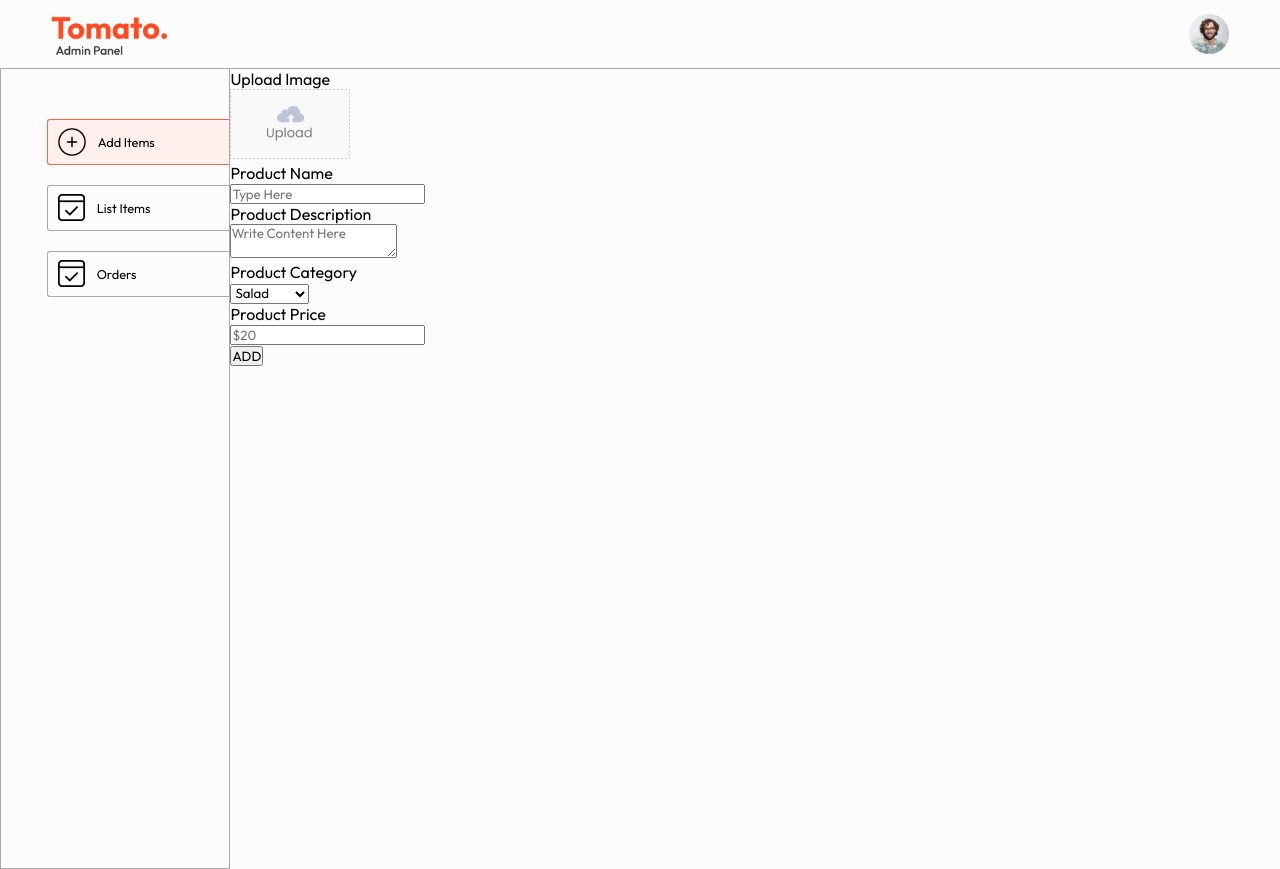
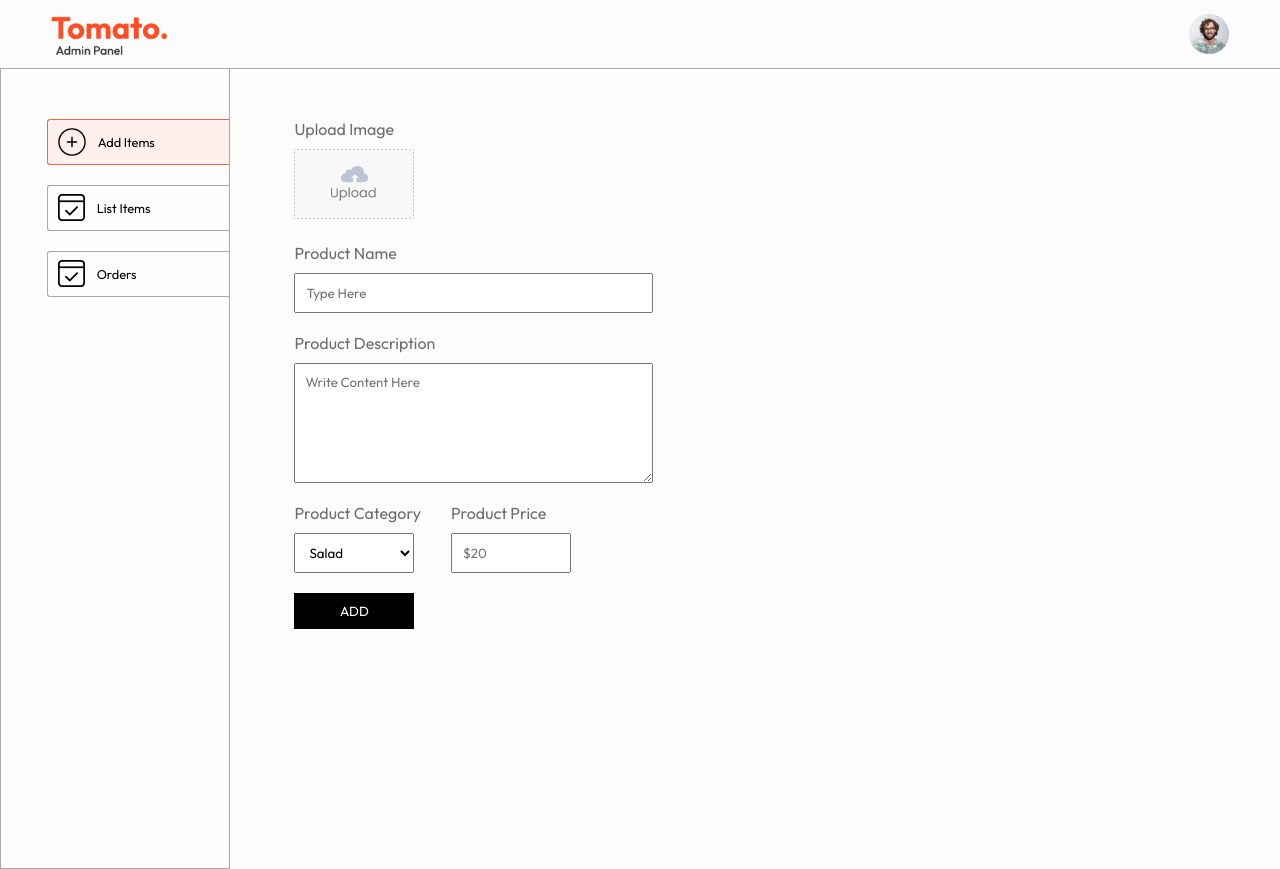
Before and after one commit to gauravjalap/food-delivery-website, a React (Vite) app in the folder admin/: page /add in a window 1280 px wide. Built offline with nearby package versions, Linux system fonts and the light colour scheme.

Commit message:
admin panel updated

```diff
--- a/admin/package.json
+++ b/admin/package.json
@@ -11,6 +11,7 @@
   },
   "dependencies": {
     "axios": "^1.7.7",
+    "lodash": "^4.17.21",
     "react": "^18.3.1",
     "react-dom": "^18.3.1",
     "react-router-dom": "^6.26.2",
--- a/admin/src/App.jsx
+++ b/admin/src/App.jsx
@@ -5,17 +5,22 @@
 import { Route, Routes } from "react-router-dom";
 import List from "./pages/List/List";
 import Orders from "./pages/Orders/Orders";
+import { ToastContainer, toast } from "react-toastify";
+import "react-toastify/dist/ReactToastify.css";
 const App = () => {
+  const url = "http://localhost:4000";
+
   return (
     <div>
+      <ToastContainer />
       <Navbar />
       <hr />
       <div className="app-content">
         <Sidebar />
         <Routes>
-          <Route path="/add" element={<Add />} />
-          <Route path="/list" element={<List />} />
-          <Route path="/orders" element={<Orders />} />
+          <Route path="/add" element={<Add url={url} />} />
+          <Route path="/list" element={<List url={url} />} />
+          <Route path="/orders" element={<Orders url={url} />} />
         </Routes>
       </div>
     </div>
--- a/admin/src/index.css
+++ b/admin/src/index.css
@@ -22,3 +22,8 @@
 .app-content {
   display: flex;
 }
+.flex-col {
+  display: flex;
+  flex-direction: column;
+  gap: 10px;
+}
--- a/admin/src/pages/Add/Add.css
+++ b/admin/src/pages/Add/Add.css
@@ -0,0 +1,41 @@
+.add {
+  width: 70%;
+  margin-left: max(5vw, 25px);
+  margin-top: 50px;
+  color: #6d6d6d;
+  font-size: 16px;
+}
+.add form {
+  gap: 20px;
+}
+.add-image-upload img {
+  width: 120px;
+}
+.add-product-name,
+.add-product-description {
+  width: max(40%, 280px);
+}
+.add-product-name input,
+.add-product-description textarea {
+  padding: 10px;
+}
+.add-product-description textarea {
+  height: max(15vh, 120px);
+}
+.add-category-price {
+  display: flex;
+  gap: 30px;
+}
+.add-category-price select,
+.add-category-price input {
+  max-width: 120px;
+  padding: 10px;
+}
+.add-button {
+  max-width: 120px;
+  border: none;
+  padding: 10px;
+  background-color: black;
+  color: white;
+  cursor: pointer;
+}
--- a/admin/src/pages/Add/Add.jsx
+++ b/admin/src/pages/Add/Add.jsx
@@ -1,24 +1,83 @@
-import React from "react";
+import React, { useEffect, useState } from "react";
 import "./Add.css";
-const Add = () => {
+import { debounce } from "lodash";
+import axios from "axios";
+import { toast } from "react-toastify";
+const Add = ({ url }) => {
+  const [image, setImage] = useState(false);
+  const [data, setData] = useState({
+    name: "",
+    description: "",
+    price: "",
+    category: "Salad",
+  });
+
+  const onChangeHandler = (event) => {
+    const name = event.target.name;
+    const value = event.target.value;
+    setData((data) => ({ ...data, [name]: value }));
+  };
+
+  const onSubmitHandler = async (event) => {
+    event.preventDefault();
+    const formData = new FormData();
+    formData.append("name", data.name);
+    formData.append("description", data.description);
+    formData.append("price", Number(data.price));
+    formData.append("category", data.category);
+    formData.append("image", image);
+    const response = await axios.post(`${url}/api/food/add`, formData);
+    if (response.data.success) {
+      setData({
+        name: "",
+        description: "",
+        price: "",
+        category: "Salad",
+      });
+      setImage(false);
+      toast.success(response.data.message);
+    } else {
+      toast.error(response.data.message);
+    }
+  };
+
   return (
     <div className="add">
-      <form className="flex-col">
+      <form className="flex-col" onSubmit={onSubmitHandler}>
         <div className="add-image-upload flex-col">
           <p>Upload Image</p>
           <label htmlFor="image">
-            <img src={assets.upload_area} alt="" />
-            <input type="file" id="image" hidden required />
+            <img
+              src={image ? URL.createObjectURL(image) : assets.upload_area}
+              alt=""
+            />
+            <input
+              onChange={(e) => {
+                setImage(e.target.files[0]);
+              }}
+              type="file"
+              id="image"
+              hidden
+              required
+            />
           </label>
         </div>
         <div className="add-product-name flex-col">
           <p>Product Name</p>
-          <input type="text" name="name" placeholder="Type Here" />
+          <input
+            onChange={onChangeHandler}
+            value={data.name}
+            type="text"
+            name="name"
+            placeholder="Type Here"
+          />
         </div>
         <div className="add-product-description flex-col">
           <p>Product Description</p>
           <textarea
             name="description"
+            onChange={onChangeHandler}
+            value={data.description}
             row="6"
             placeholder="Write Content Here"
             required
@@ -27,7 +86,7 @@
         <div className="add-category-price">
           <div className="add-category flex-col">
             <p>Product Category</p>
-            <select name="category">
+            <select onChange={onChangeHandler} name="category">
               <option value="Salad">Salad</option>
               <option value="Rolls">Rolls</option>
               <option value="Desert">Desert</option>
@@ -40,7 +99,13 @@
           </div>
           <div className="add-price flex-col">
             <p>Product Price</p>
-            <input type="Number" name="price" placeholder="$20" />
+            <input
+              onChange={onChangeHandler}
+              value={data.price}
+              type="Number"
+              name="price"
+              placeholder="$20"
+            />
           </div>
         </div>
         <button type="submit" className="add-button">
--- a/admin/src/pages/List/List.css
+++ b/admin/src/pages/List/List.css
@@ -0,0 +1,27 @@
+.list-table-format {
+  display: grid;
+  grid-template-columns: 0.5fr 2fr 1fr 1fr 0.5fr;
+  align-items: center;
+  gap: 10px;
+  padding: 12px 15px;
+  border: 1px solid #cacaca;
+  font-size: 13px;
+}
+.list-table-format .title {
+  background-color: #f9f9f9;
+}
+.list-table-format img {
+  width: 50px;
+}
+@media (max-width: 600px) {
+  .list-table-format {
+    grid-template-columns: 1fr 3fr 1fr;
+    gap: 15px;
+  }
+  .list-table-format .title {
+    display: none;
+  }
+}
+.cursor {
+  cursor: pointer;
+}
--- a/admin/src/pages/List/List.jsx
+++ b/admin/src/pages/List/List.jsx
@@ -1,7 +1,58 @@
-import React from "react";
+import React, { useEffect, useState } from "react";
 import "./List.css";
-const List = () => {
-  return <div></div>;
+import { toast } from "react-toastify";
+import axios from "axios";
+const List = ({ url }) => {
+  const [list, setList] = useState([]);
+  const fetchList = async () => {
+    const respone = await axios.get(`${url}/api/food/list`);
+    if (respone.data.success) {
+      setList(respone.data.data);
+    } else {
+      toast.error("Error");
+    }
+  };
+  const removeFood = async (foodId) => {
+    const response = await axios.post(`${url}/api/food/remove`, {
+      id: foodId,
+    });
+    await fetchList();
+    if (response.data.success) {
+      toast.success(response.data.message);
+    } else {
+      toast.error("Error");
+    }
+  };
+  useEffect(() => {
+    fetchList();
+  }, []);
+  return (
+    <div className="list add flex-col">
+      <p>All Foods List</p>
+      <div className="list-table">
+        <div className="list-table-format">
+          <b>Image</b>
+          <b>Name</b>
+          <b>Category</b>
+          <b>Price</b>
+          <b>Action</b>
+        </div>
+        {list.map((item, index) => {
+          return (
+            <div key={index} className="list-table-format">
+              <img src={`${url}/images/` + item.image} alt="" />
+              <p>{item.name}</p>
+              <p>{item.category}</p>
+              <p>${item.price}</p>
+              <p onClick={() => removeFood(item._id)} className="cursor">
+                x
+              </p>
+            </div>
+          );
+        })}
+      </div>
+    </div>
+  );
 };
 import "./List.css";
 export default List;
--- a/admin/src/pages/Orders/Orders.jsx
+++ b/admin/src/pages/Orders/Orders.jsx
@@ -1,11 +1,7 @@
-import React from 'react'
-import "./Orders.css"
-const Orders = () => {
-  return (
-    <div>
-
-    </div>
-  )
-}
-import "./Orders.css"
-export default Orders
+import React from "react";
+import "./Orders.css";
+const Orders = ({ url }) => {
+  return <div></div>;
+};
+import "./Orders.css";
+export default Orders;
```
Also changed, not shown: 1 other file (tests, documents, lock files or other folders).
